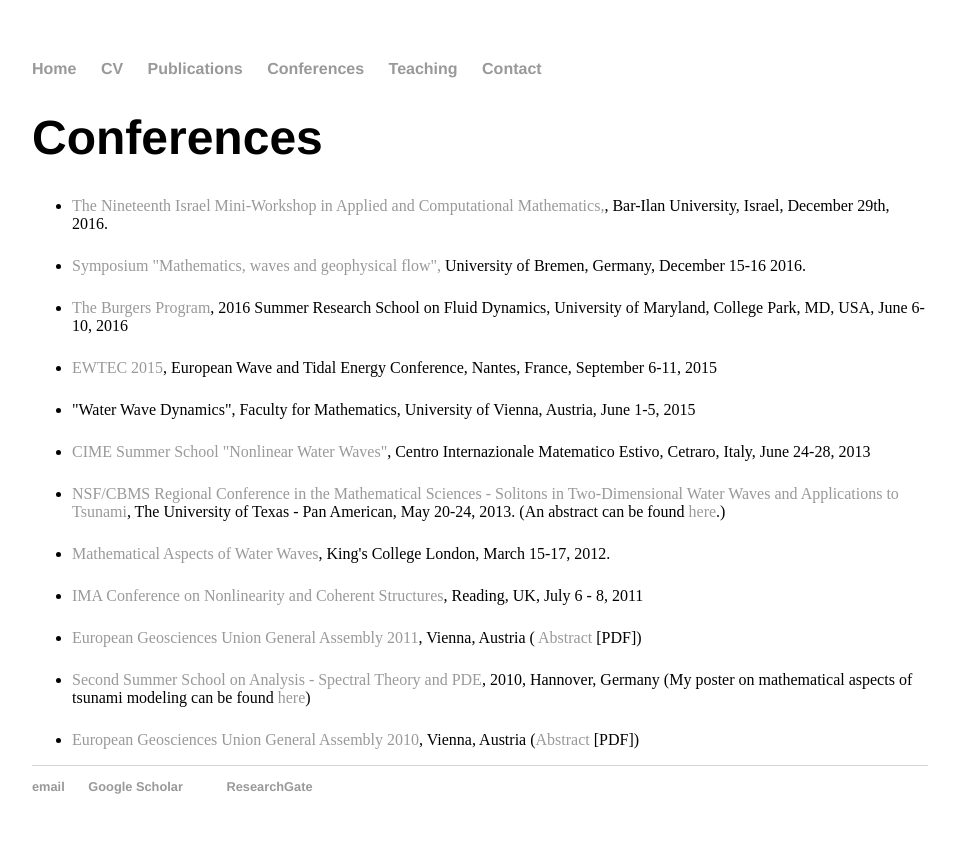
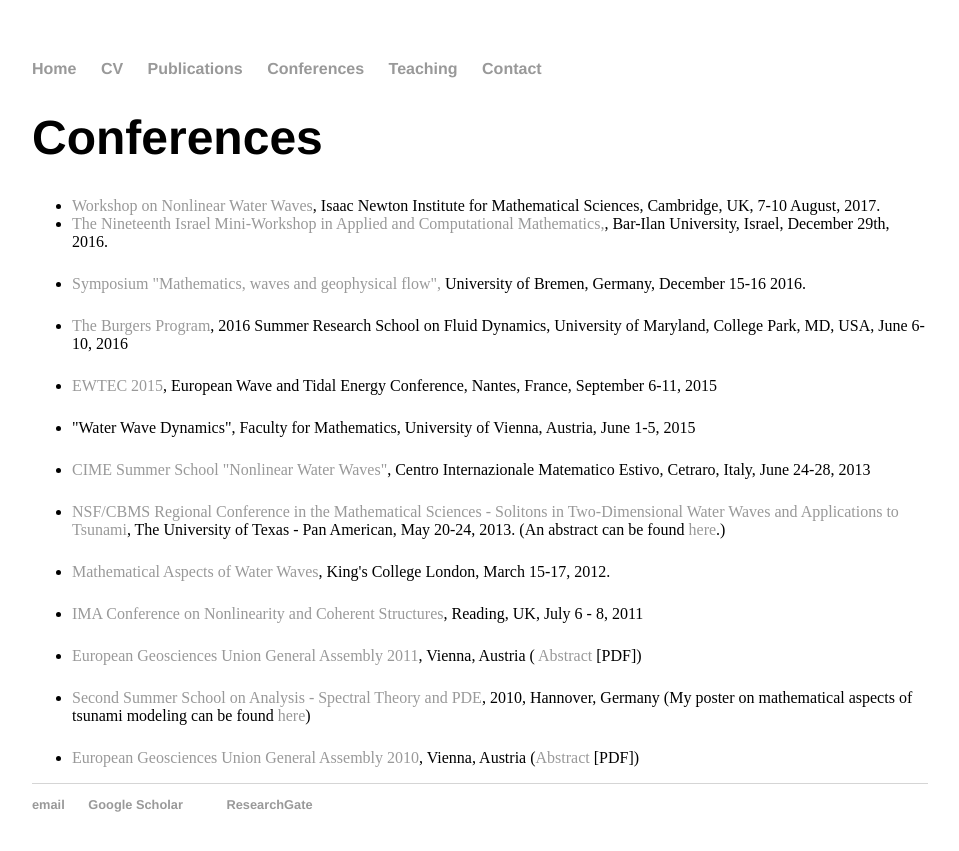
Before and after one commit to rstuhlmeier/rstuhlmeier.github.io, a Jekyll site: the page built from conferences/index.html, in a window 1280 px wide. Shown: the top 851 px of the page, without its empty margins (160-1119 px from the left). Built offline with Jekyll 4.4.1, drawn with Linux system fonts in a browser that asks for light colours.

Commit message:
Update index.html

```diff
--- a/conferences/index.html
+++ b/conferences/index.html
@@ -6,6 +6,7 @@
 <h1>Conferences</h1>
 
 <ul type=disc>
+          <li><a href="https://www.newton.ac.uk/event/nwww01">Workshop on Nonlinear Water Waves</a>, Isaac Newton Institute for Mathematical Sciences, Cambridge, UK, 7-10 August, 2017. </li>
 <li> <a href="http://u.math.biu.ac.il/~schiff/wrkspam19.html">The Nineteenth Israel Mini-Workshop in Applied and Computational Mathematics,</a>, Bar-Ilan University, Israel, December 29th, 2016.</li>
 <p>
           <li> <a href="http://anan.math.uni-bremen.de/events/symposium16/">Symposium "Mathematics, waves and geophysical flow",</a> University of Bremen, Germany, December 15-16 2016.</li>
```
